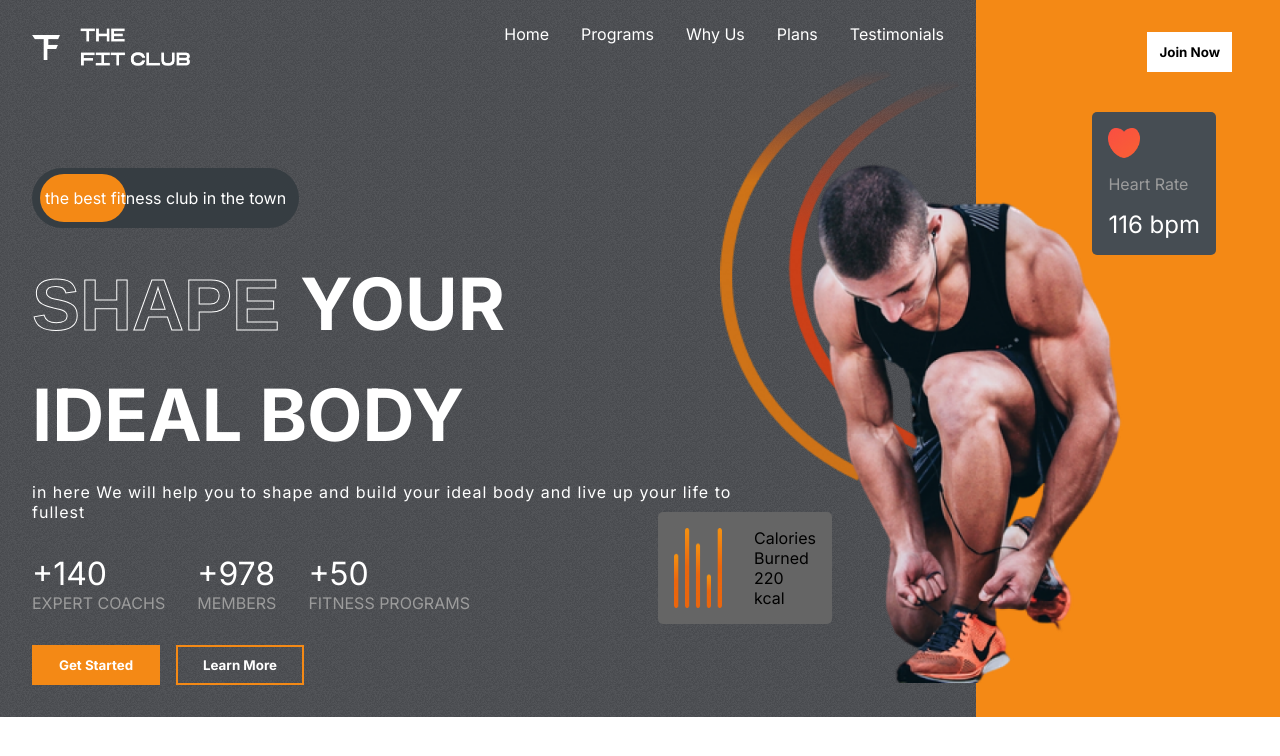
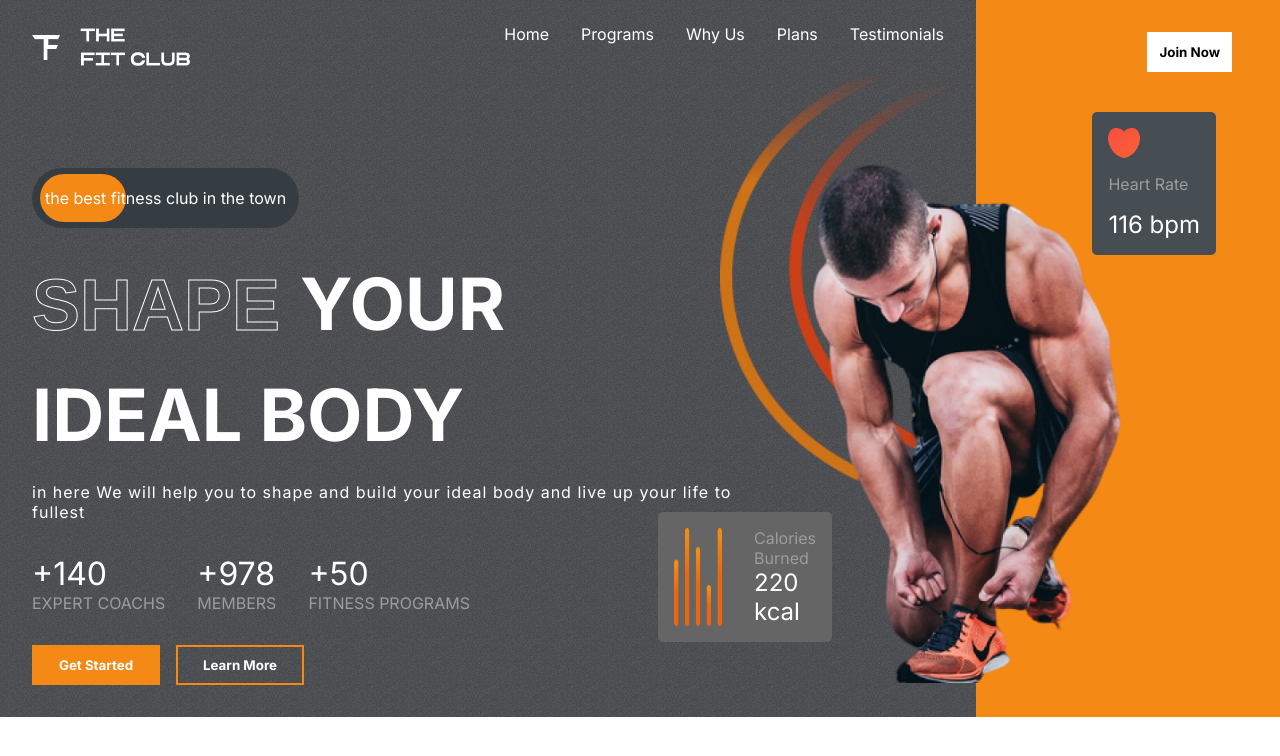
Before and after one commit to AlexMarquesAlves/fit-club-gym-app, a React (Vite) app: page / in a window 1280 px wide. Shown: the top 756 px of the page. Built offline with nearby package versions, Linux system fonts and the light colour scheme.

Commit message:
Feat: styling calories div children

```diff
--- a/src/components/Hero/styles.scss
+++ b/src/components/Hero/styles.scss
@@ -168,6 +168,15 @@
             display: flex;
             flex-direction: column;
             justify-content: space-between;
+
+            > :nth-child(1) {
+               color: var(--gray);
+            }
+
+            > :nth-child(2) {
+               color: white;
+               font-size: 1.5rem;
+            }
          }
       }
    }
```
